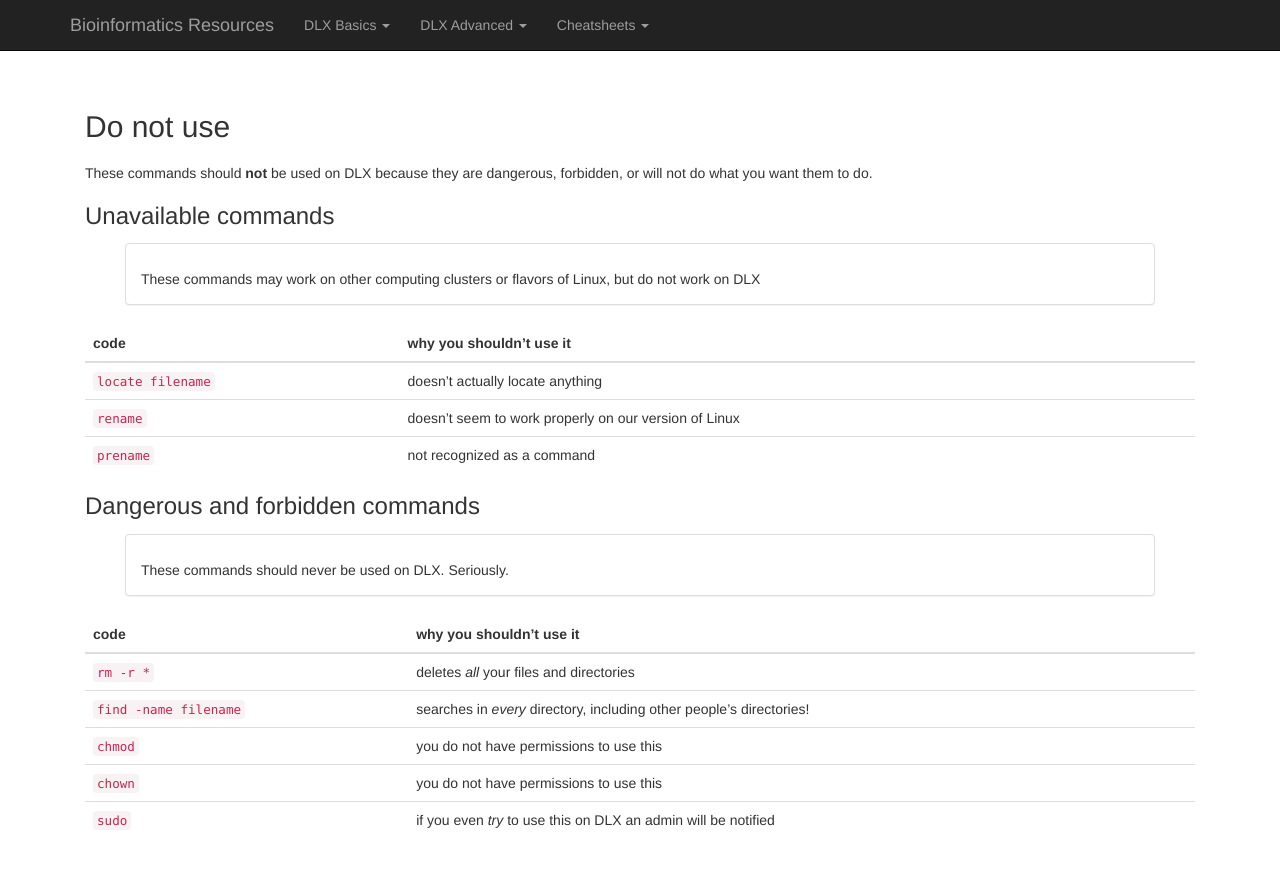
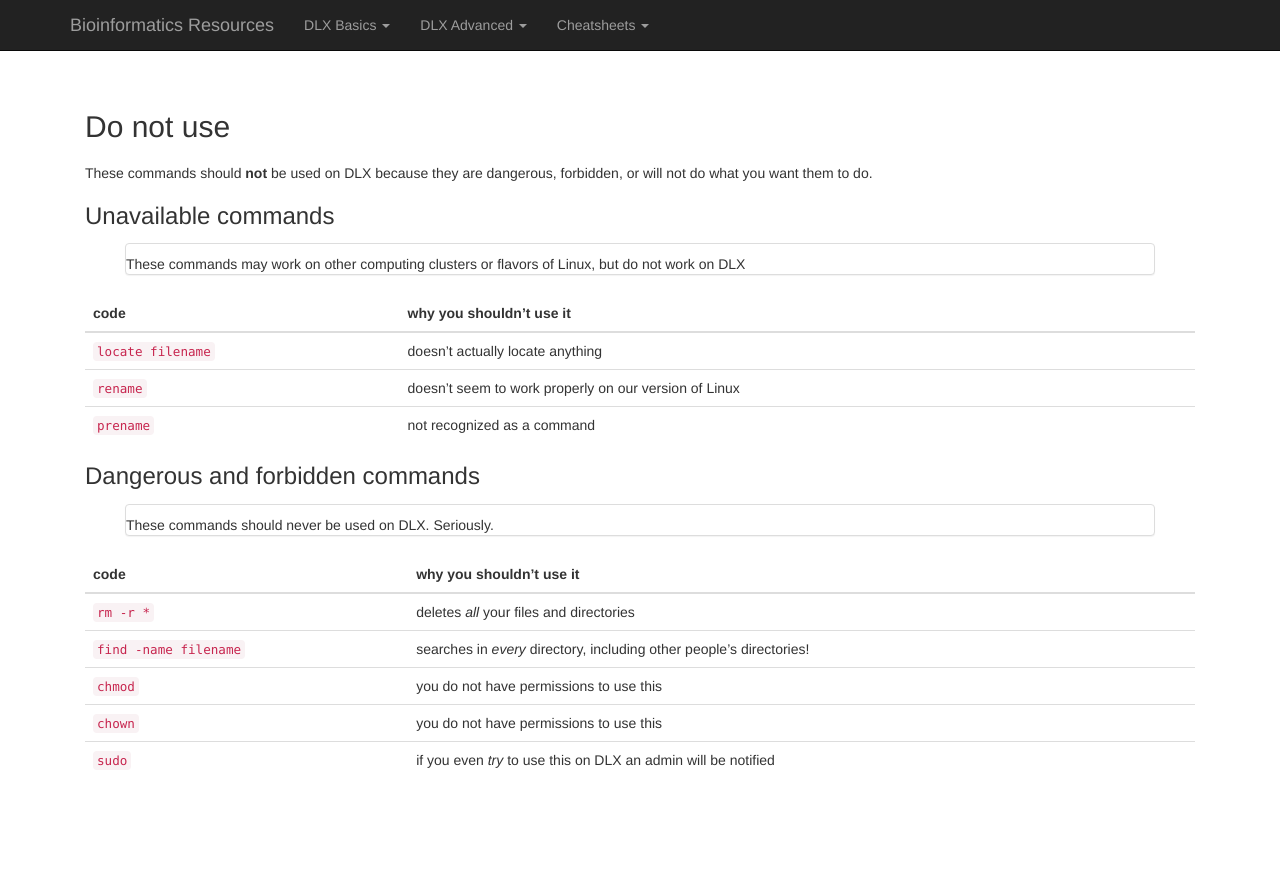
Before and after one commit to karajones/karajones.github.io, a Jekyll site: the page built from commands/basics6.md, in a window 1280 px wide. Shown: the top 869 px of the page. Built offline with Jekyll 4.4.1, drawn with Linux system fonts in a browser that asks for light colours; nearby versions of some CDN libraries; our own code applies the rules of GitHub Pages for plain Markdown files.

Commit message:
Update _type.scss

```diff
--- a/css/bootstrap/_type.scss
+++ b/css/bootstrap/_type.scss
@@ -244,7 +244,6 @@ blockquote {
   border: 1px solid transparent;
   border-radius: $panel-border-radius;
   @include box-shadow(0 1px 1px rgba(0,0,0,.05));
-  padding: $panel-body-padding;
   @include clearfix;
   @include panel-variant($panel-default-border, $panel-default-text, $panel-default-heading-bg, $panel-default-border);
 
```
